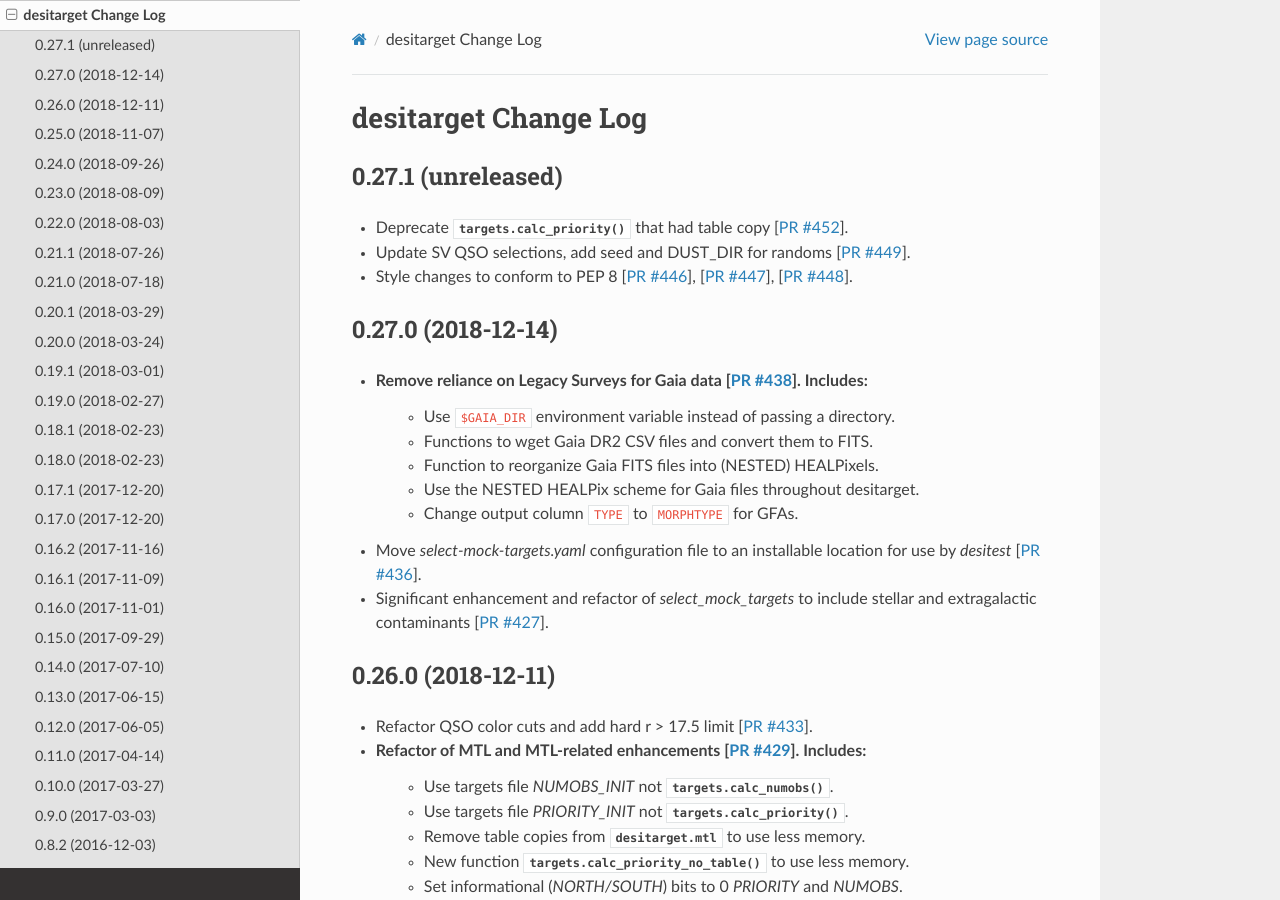
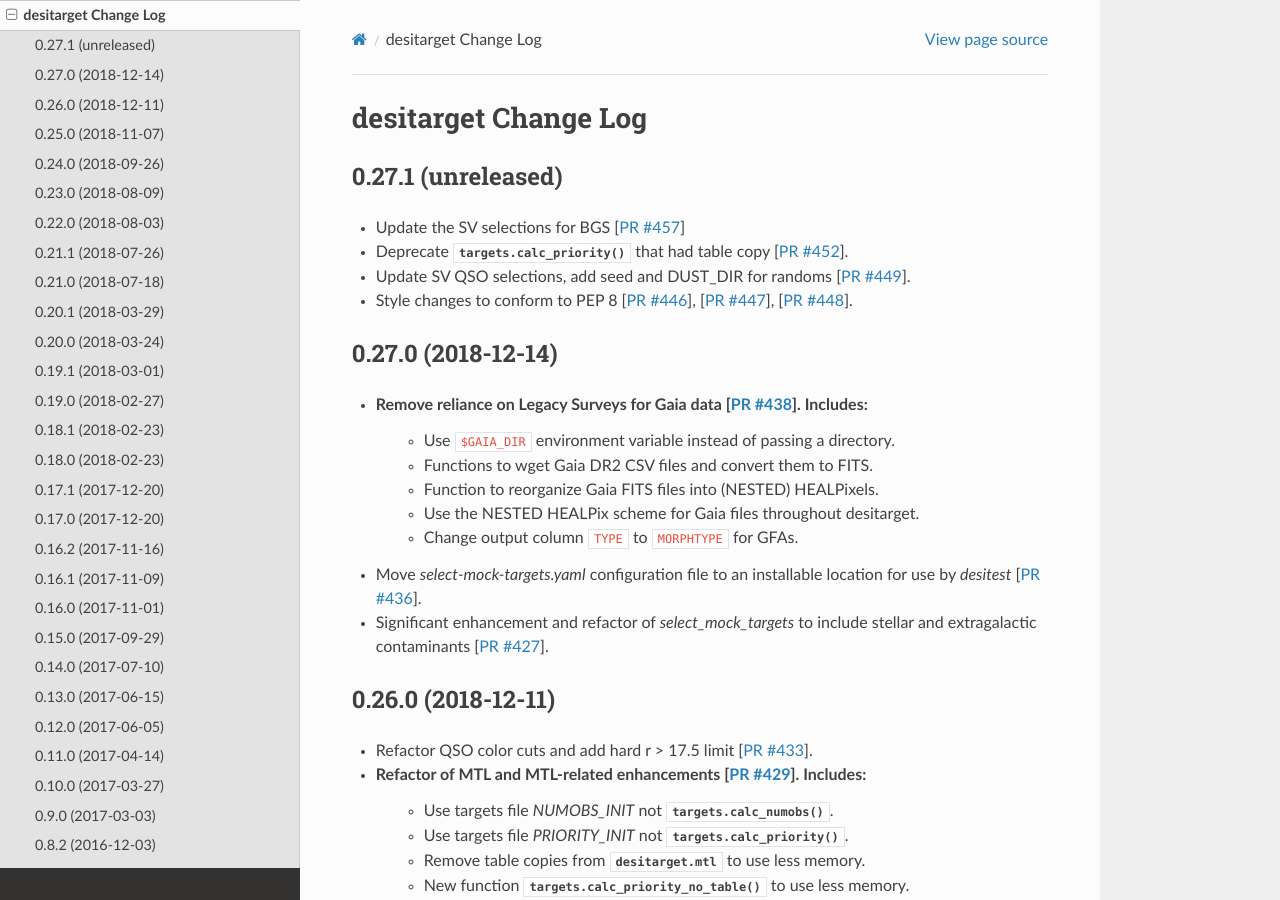
Before and after one commit to desihub/desitarget, a Sphinx documentation site: the page built from doc/changes.rst, in a window 1280 px wide and 900 px high. Built offline with Sphinx 7.4.7 and the Read the Docs theme 2.0.0, drawn with Linux system fonts in a browser that asks for light colours.

Commit message:
updating the changes docs [ci skip]

```diff
--- a/doc/changes.rst
+++ b/doc/changes.rst
@@ -5,6 +5,7 @@ desitarget Change Log
 0.27.1 (unreleased)
 -------------------
 
+* Update the SV selections for BGS [`PR #457`_]
 * Deprecate :func:`targets.calc_priority` that had table copy [`PR #452`_].
 * Update SV QSO selections, add seed and DUST_DIR for randoms [`PR #449`_].
 * Style changes to conform to PEP 8 [`PR #446`_], [`PR #447`_], [`PR #448`_].
@@ -14,6 +15,7 @@ desitarget Change Log
 .. _`PR #448`: https://github.com/desihub/desitarget/pull/448
 .. _`PR #449`: https://github.com/desihub/desitarget/pull/449
 .. _`PR #452`: https://github.com/desihub/desitarget/pull/452
+.. _`PR #457`: https://github.com/desihub/desitarget/pull/457
 
 0.27.0 (2018-12-14)
 -------------------
```
